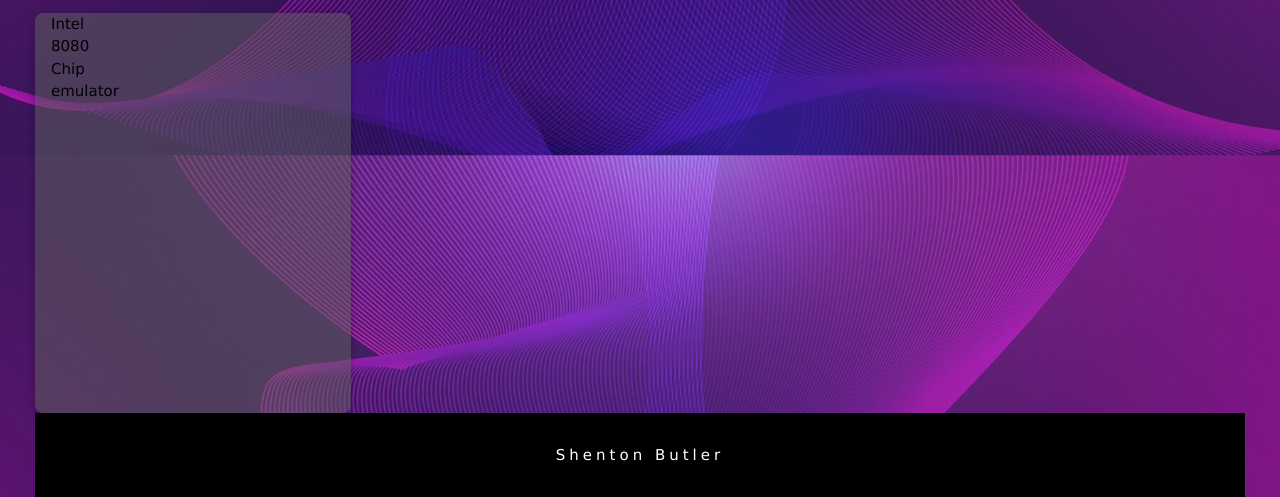
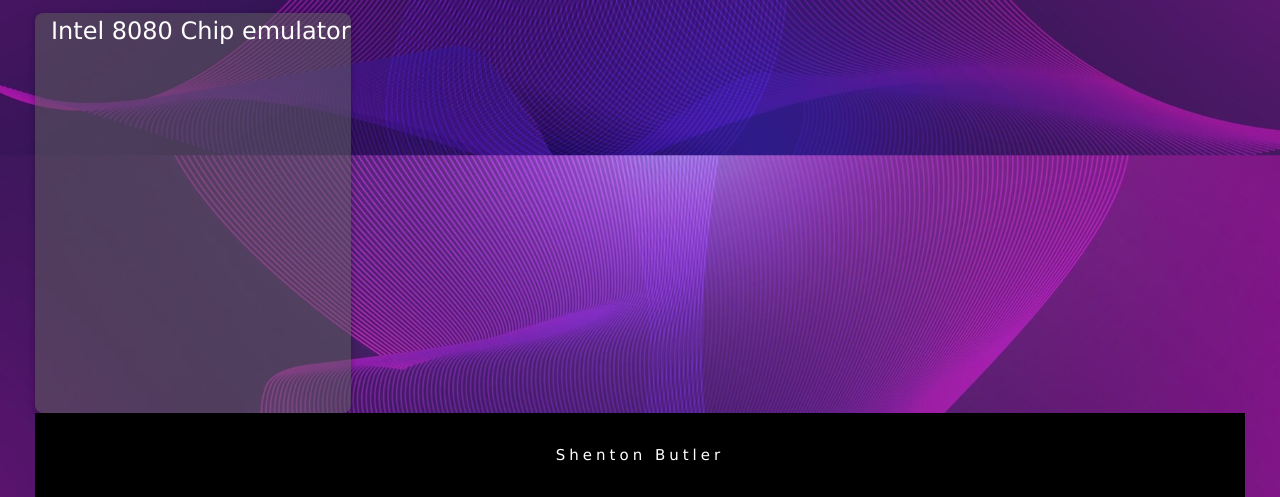
Before and after one commit to ShenBonCodes/ShenBonCodes.github.io, a plain HTML site: page index.html in a window 1280 px wide. Shown: the part 698-1195 px from the top of the page. Drawn offline with Linux system fonts and the light colour scheme.

Commit message:
adding project cards

```diff
--- a/index.html
+++ b/index.html
@@ -42,10 +42,10 @@
   </div>
 
   <div class="w3-row-padding w3-card w3-project-card">
-    <div class="w3-col l3 m6 w3-margin-bottom">
-      <div class="w3-display-container">
-        Intel 8080 Chip emulator
-    </div>
+    <div class="w3-col   w3-margin-bottom">
+
+        <span class="w3-xlarge w3-text-white">Intel 8080 Chip emulator</span>
+
   </div>
 
 </div>
```
